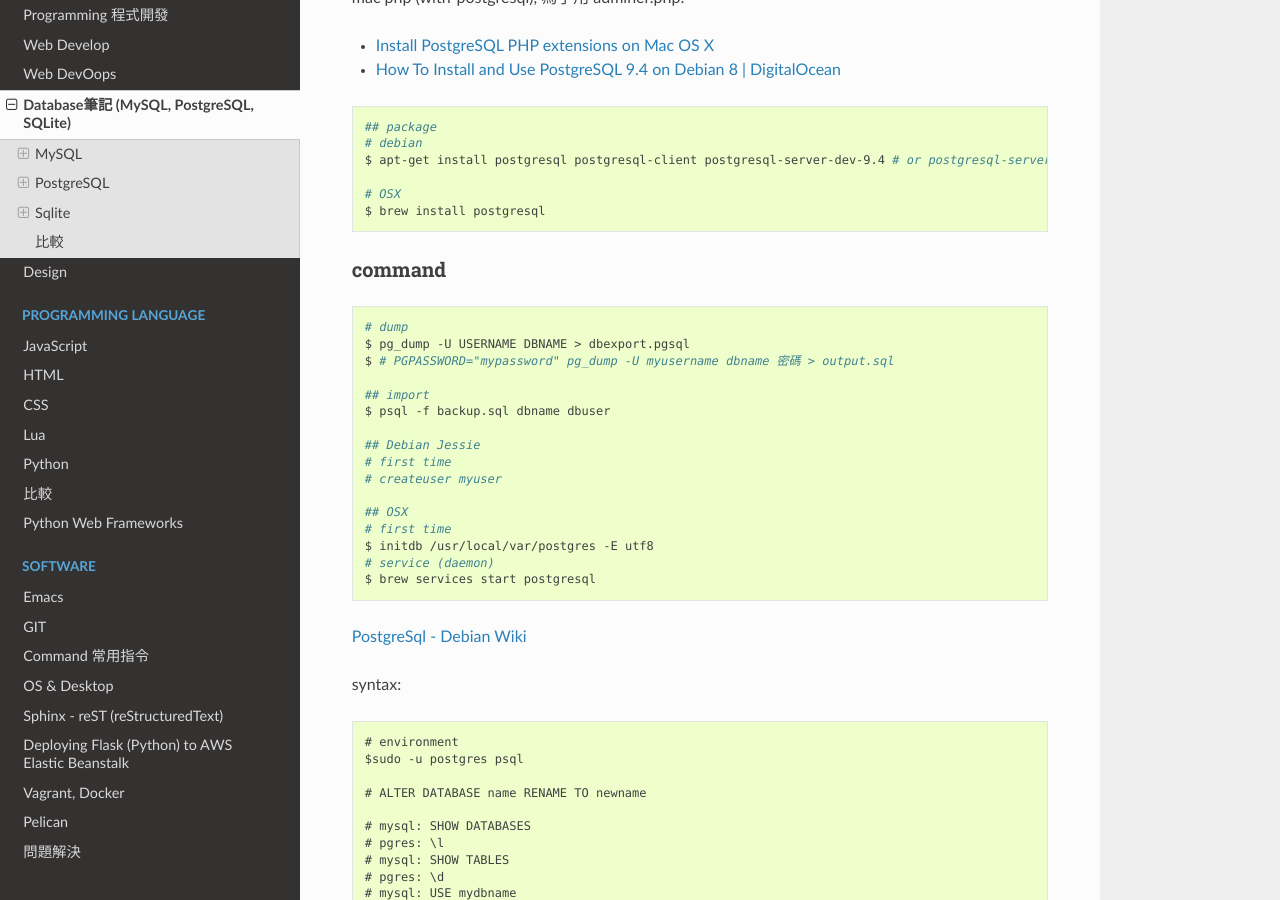
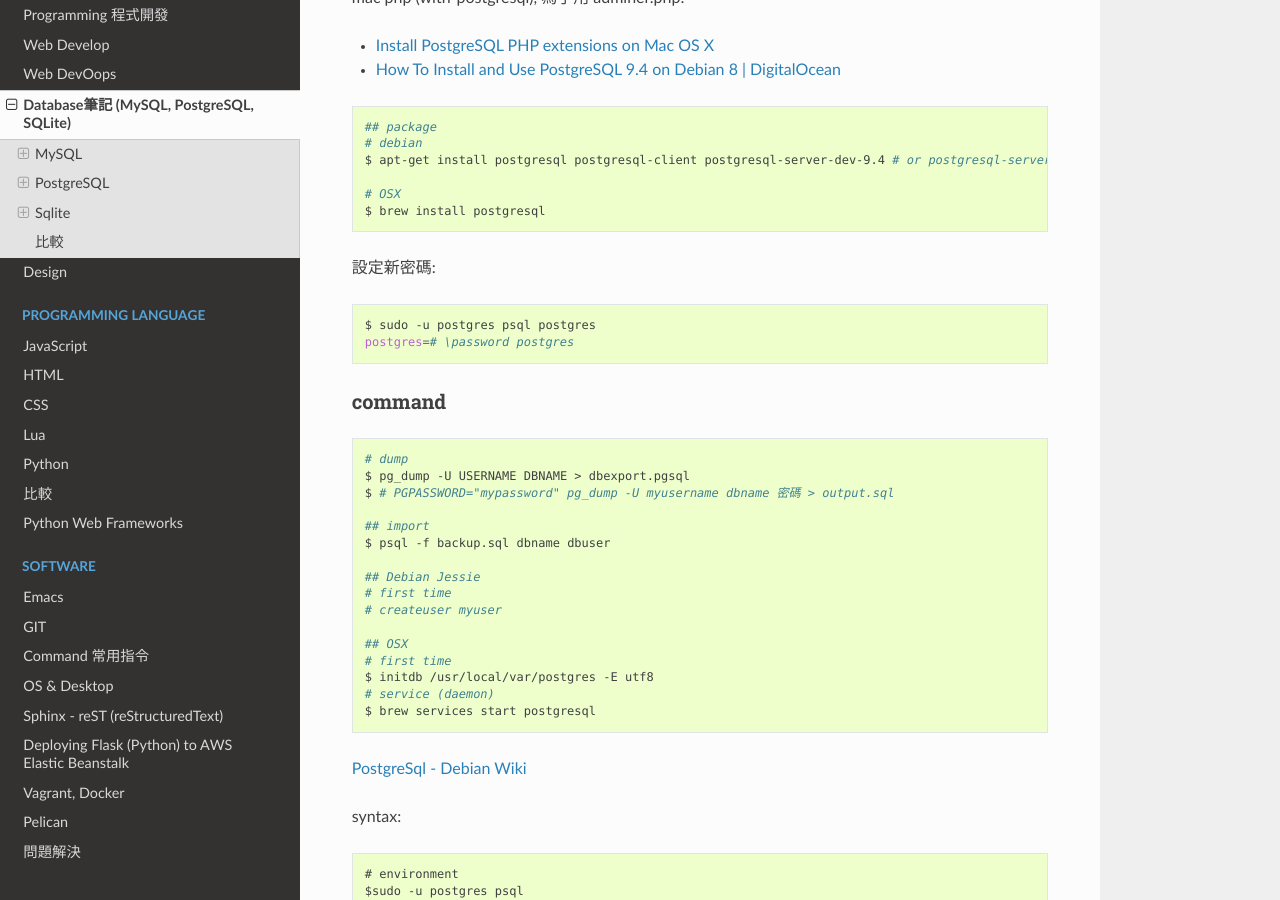
Before and after one commit to moogoo78/comp.suhen.org, a Sphinx documentation site: the page built from docs/source/database.rst, in a window 1280 px wide and 900 px high, scrolled down 10906 px. Built offline with Sphinx 7.4.7 and the Read the Docs theme 2.0.0, drawn with Linux system fonts in a browser that asks for light colours.

Commit message:
edited source; git push

```diff
--- a/docs/source/database.rst
+++ b/docs/source/database.rst
@@ -509,6 +509,16 @@ mac php (with-postgresql), 為了用 adminer.php:
    $ brew install postgresql
 
 
+設定新密碼:
+
+.. code-block:: bash
+
+   $ sudo -u postgres psql postgres
+   postgres=# \password postgres
+
+
+
+
 command
 ~~~~~~~~~~~~~~~
 
```
